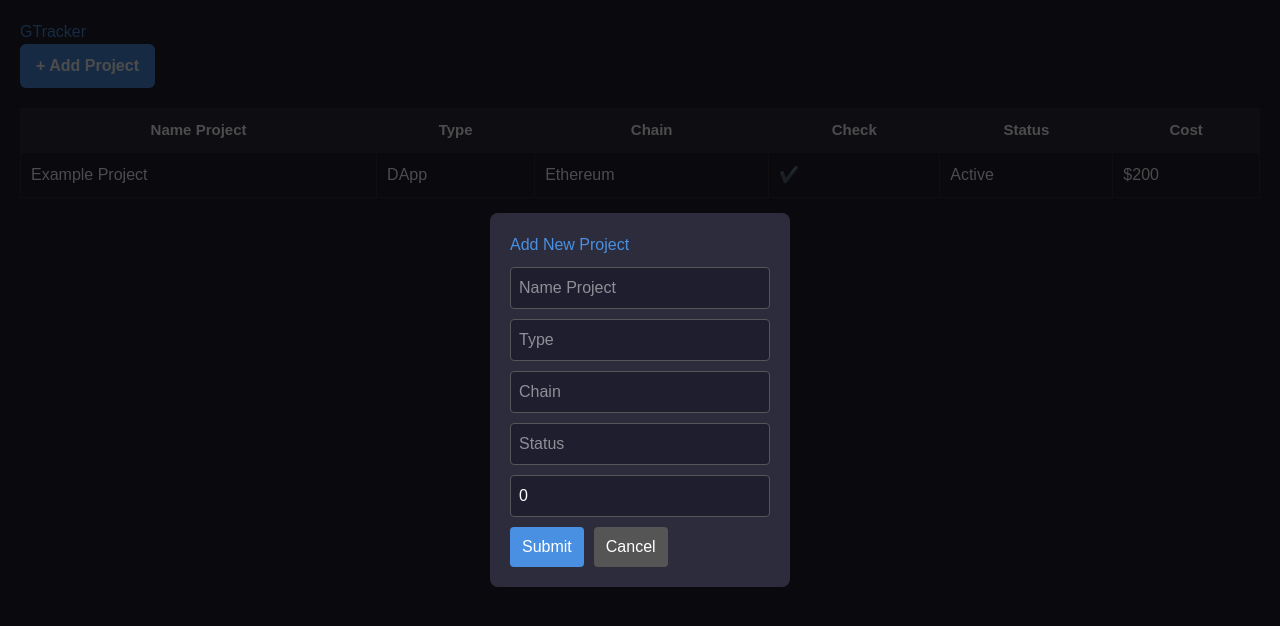
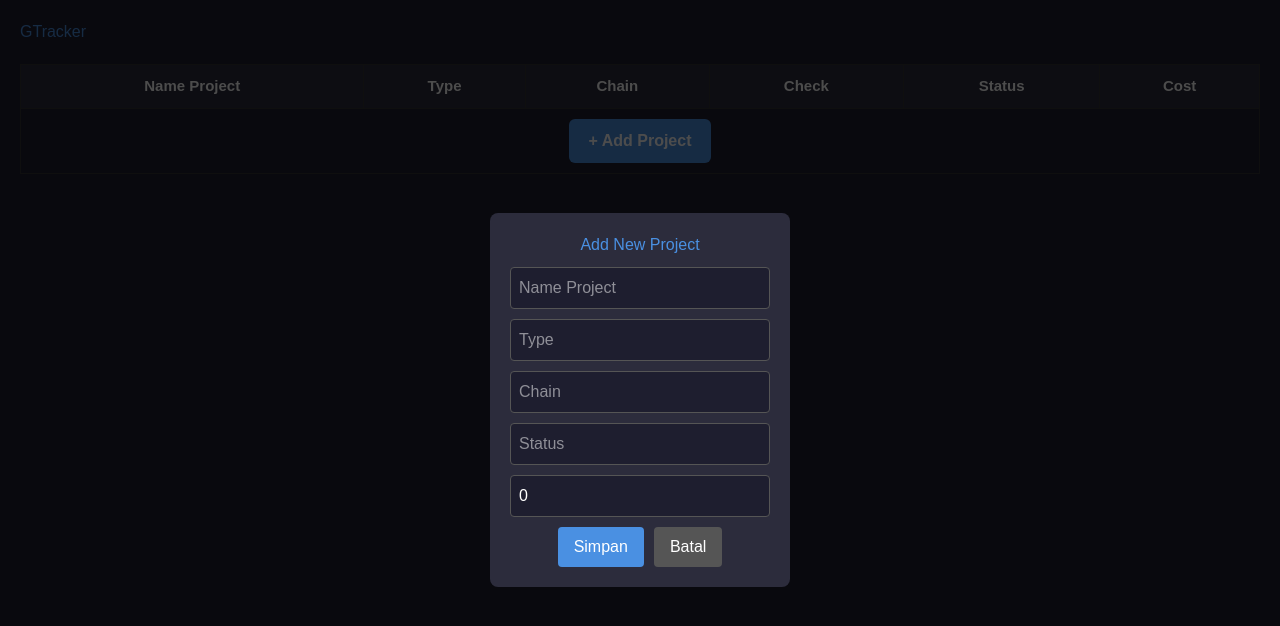
Before and after one commit to gardea22/GTracker, a Next.js app: page / in a window 1280 px wide. Both pictures are taken after a click on the button "+ Add Project". Shown: the top 626 px of the page. Built offline with nearby package versions, Linux system fonts and the light colour scheme.

Commit message:
Update page.tsx

```diff
--- a/app/page.tsx
+++ b/app/page.tsx
@@ -12,17 +12,8 @@ type Project = {
 
 const Dashboard = () => {
   const [showModal, setShowModal] = useState(false);
-  const [projectList, setProjectList] = useState<Project[]>([
-    {
-      name: 'Example Project',
-      type: 'DApp',
-      chain: 'Ethereum',
-      status: 'Active',
-      cost: 200,
-    },
-  ]);
+  const [projectList, setProjectList] = useState<Project[]>([]);
 
-  // Form state
   const [formData, setFormData] = useState<Project>({
     name: '',
     type: '',
@@ -42,17 +33,13 @@ const Dashboard = () => {
     const { name, value } = e.target;
     setFormData((prev) => ({
       ...prev,
-      [name]: name === "cost" ? parseFloat(value) : value,
+      [name]: name === 'cost' ? parseFloat(value) : value,
     }));
   };
 
   return (
     <div style={{ fontFamily: 'Arial, sans-serif', padding: '20px', backgroundColor: '#1e1e2f', minHeight: '100vh', color: 'white' }}>
       <h1 style={{ textAlign: 'left', color: '#4A90E2' }}>GTracker</h1>
-
-      <button onClick={() => setShowModal(true)} style={buttonStyle}>
-        + Add Project
-      </button>
 
       <table style={{ width: '100%', borderCollapse: 'collapse', marginTop: '20px' }}>
         <thead>
@@ -66,7 +53,16 @@ const Dashboard = () => {
           </tr>
         </thead>
         <tbody>
-          {projectList.map((project, index) => (
+          {projectList.length === 0 ? (
+            <tr>
+              <td colSpan={6} style={{ ...tdStyle, textAlign: 'center' }}>
+                <button onClick={() => setShowModal(true)} style={buttonStyle}>
+                  + Add Project
+                </button>
+              </td>
+            </tr>
+          ) : (
+            projectList.map((project, index) => (
               <tr key={index}>
                 <td style={tdStyle}>{project.name}</td>
                 <td style={tdStyle}>{project.type}</td>
@@ -75,7 +71,8 @@ const Dashboard = () => {
                 <td style={tdStyle}>{project.status}</td>
                 <td style={tdStyle}>${project.cost}</td>
               </tr>
-          ))}
+            ))
+          )}
         </tbody>
       </table>
 
@@ -83,16 +80,16 @@ const Dashboard = () => {
       {showModal && (
         <div style={overlayStyle}>
           <div style={modalStyle}>
-            <h2 style={{ color: '#4A90E2' }}>Add New Project</h2>
+            <h2 style={{ color: '#4A90E2', textAlign: 'center' }}>Add New Project</h2>
             <form onSubmit={handleSubmit}>
               <input name="name" type="text" placeholder="Name Project" required style={inputStyle} value={formData.name} onChange={handleChange} />
               <input name="type" type="text" placeholder="Type" required style={inputStyle} value={formData.type} onChange={handleChange} />
               <input name="chain" type="text" placeholder="Chain" required style={inputStyle} value={formData.chain} onChange={handleChange} />
               <input name="status" type="text" placeholder="Status" required style={inputStyle} value={formData.status} onChange={handleChange} />
               <input name="cost" type="number" placeholder="Cost" required style={inputStyle} value={formData.cost} onChange={handleChange} />
-              <div style={{ marginTop: '10px' }}>
-                <button type="submit" style={submitStyle}>Submit</button>
-                <button onClick={() => setShowModal(false)} style={cancelStyle}>Cancel</button>
+              <div style={{ marginTop: '10px', textAlign: 'center' }}>
+                <button type="submit" style={submitStyle}>Simpan</button>
+                <button onClick={() => setShowModal(false)} style={cancelStyle}>Batal</button>
               </div>
             </form>
           </div>
@@ -125,7 +122,7 @@ const buttonStyle: React.CSSProperties = {
   backgroundColor: '#4A90E2',
   color: '#fff',
   border: 'none',
-  padding: '10px 16px',
+  padding: '10px 20px',
   borderRadius: '6px',
   cursor: 'pointer',
   fontWeight: 'bold',
@@ -163,7 +160,7 @@ const submitStyle: React.CSSProperties = {
   backgroundColor: '#4A90E2',
   color: 'white',
   border: 'none',
-  padding: '8px 12px',
+  padding: '8px 16px',
   borderRadius: '4px',
   marginRight: '10px',
   cursor: 'pointer',
@@ -173,7 +170,7 @@ const cancelStyle: React.CSSProperties = {
   backgroundColor: '#555',
   color: 'white',
   border: 'none',
-  padding: '8px 12px',
+  padding: '8px 16px',
   borderRadius: '4px',
   cursor: 'pointer',
 };
```
Lines whose indentation alone changed are shown as unchanged.
